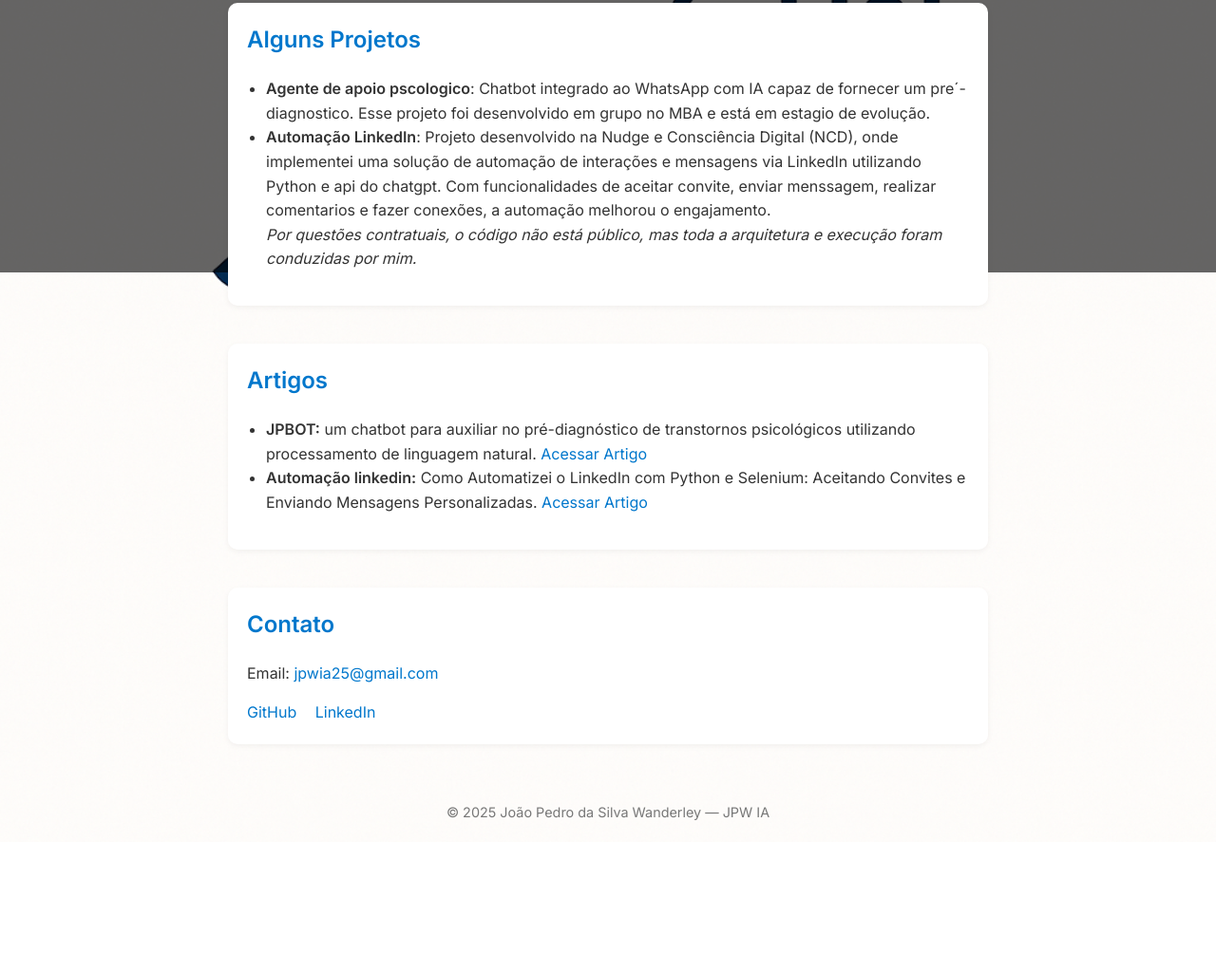
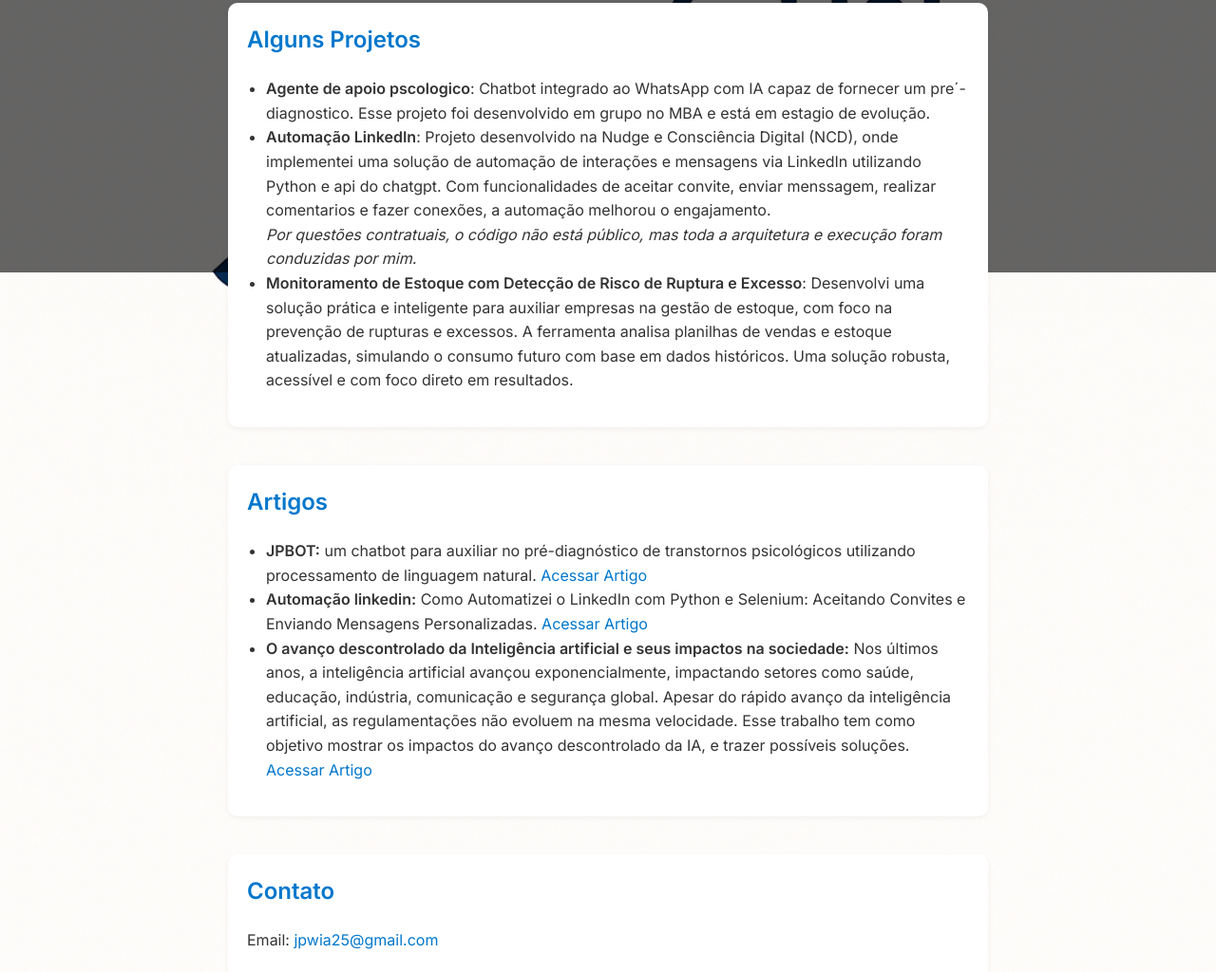
Before and after one commit to joaopedrowanderley-ia/portfolio, a plain HTML site: page index.html in a window 1280 px wide. Shown: the part 513-1537 px from the top of the page at 95% size. Before the commit the page ends 1400 px from the top, so only its background shows below. Drawn offline with Linux system fonts and the light colour scheme.

Commit message:
Update index.html

```diff
--- a/index.html
+++ b/index.html
@@ -125,6 +125,12 @@
           <strong>Automação LinkedIn</strong>: Projeto desenvolvido na Nudge e Consciência Digital (NCD), onde implementei uma solução de automação de interações e mensagens via LinkedIn utilizando Python e api do chatgpt. Com funcionalidades de aceitar convite, enviar menssagem, realizar comentarios e fazer conexões, a automação melhorou o engajamento.
           <br><em>Por questões contratuais, o código não está público, mas toda a arquitetura e execução foram conduzidas por mim.</em>
         </li>
+        <li>
+          <strong>Monitoramento de Estoque com Detecção de Risco de Ruptura e Excesso</strong>:
+          Desenvolvi uma solução prática e inteligente para auxiliar empresas na gestão de estoque, com foco na prevenção de rupturas e excessos.
+          A ferramenta analisa planilhas de vendas e estoque atualizadas, simulando o consumo futuro com base em dados históricos.
+          Uma solução robusta, acessível e com foco direto em resultados.
+        </li>
       </ul>
     </section>
 
@@ -138,6 +144,13 @@
         <li>
           <strong>Automação linkedin:</strong> Como Automatizei o LinkedIn com Python e Selenium: Aceitando Convites e Enviando Mensagens Personalizadas.
           <a href="https://www.linkedin.com/pulse/como-automatizei-o-linkedin-com-python-e-selenium-wanderley-aamdf/?trackingId=2krTQE7mTWmCed5dvSp43Q%3D%3D" target="_blank">Acessar Artigo</a>
+        </li>
+        <li>
+          <strong>O avanço descontrolado da Inteligência artificial e seus impactos na sociedade:</strong>
+          Nos últimos anos, a inteligência artificial avançou exponencialmente, impactando setores como saúde, educação, indústria, comunicação e segurança global.
+          Apesar do rápido avanço da inteligência artificial, as regulamentações não evoluem na mesma velocidade.
+          Esse trabalho tem como objetivo mostrar os impactos do avanço descontrolado da IA, e trazer possíveis soluções.
+          <a href="https://medium.com/@joaopedrowanderley1/o-avan%C3%A7o-descontrolado-da-intelig%C3%AAncia-artificial-e-seus-impactos-na-sociedade-a10918661de5" target="_blank">Acessar Artigo</a>
         </li>
       </ul>
     </section>
```
